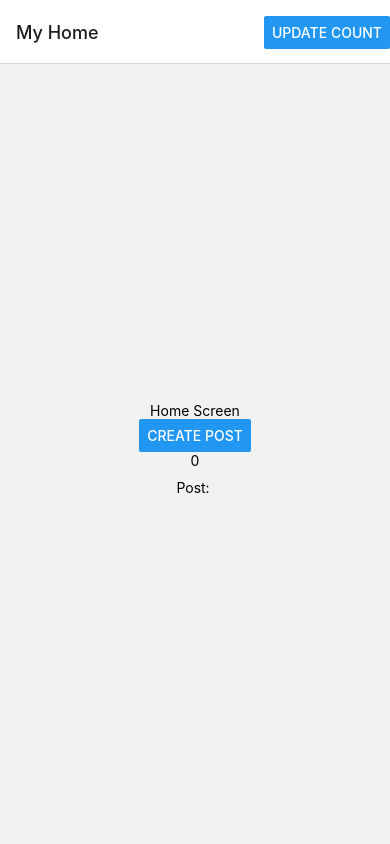
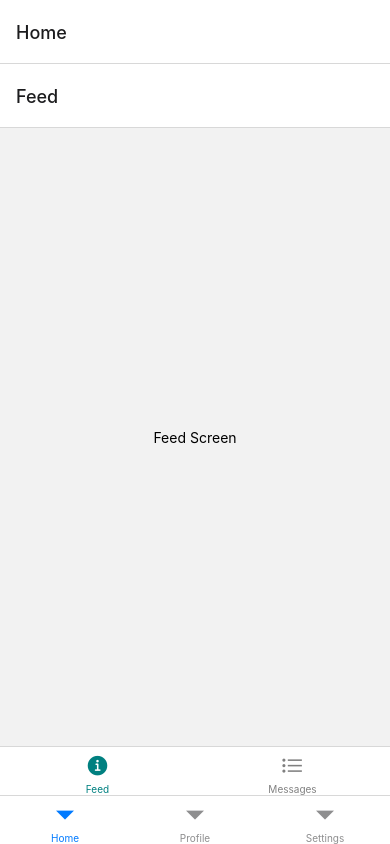
Before and after one commit to k1a11220/expoWeather, a React Native app: screen / in a window 390 px wide. Built offline with nearby package versions, Linux system fonts and the light colour scheme.

Commit message:
Implement Tab navigation

```diff
--- a/App.js
+++ b/App.js
@@ -11,291 +11,92 @@ import {
   Button,
   TextInput,
 } from "react-native";
-import * as Location from "expo-location";
 import { createNativeStackNavigator } from "@react-navigation/native-stack";
 import { NavigationContainer } from "@react-navigation/native";
+import { createBottomTabNavigator } from "@react-navigation/bottom-tabs";
+import Ionicons from "react-native-vector-icons/Ionicons";
 
-const API_KEY = "8f4d0ab3c9180ae0820be2bd2d43b0a4";
+const Tab = createBottomTabNavigator();
+const Stack = createNativeStackNavigator();
 
-const { height: SCREEN_HEIGHT, width: SCREEN_WIDTH } = Dimensions.get("window");
+const Home = () => {
+  return (
+    <Tab.Navigator
+      screenOptions={({ route }) => ({
+        tabBarIcon: ({ focused, color, size }) => {
+          let iconName;
 
-const WEATHER_DATA = [{}];
+          if (route.name === "Feed") {
+            iconName = focused
+              ? "ios-information-circle"
+              : "ios-information-circle-outline";
+          } else if (route.name === "Messages") {
+            iconName = focused ? `ios-list` : "ios-list-outline";
+          }
+          return <Ionicons name={iconName} size={size} color={color} />;
+        },
+        tabBarActiveTintColor: "teal",
+        tabBarInactiveTintColor: "gray",
+      })}
+    >
+      <Tab.Screen name="Feed" component={Feed} />
+      <Tab.Screen name="Messages" component={Messages} />
+    </Tab.Navigator>
+  );
+};
 
-function HomeScreen({ navigation, route }) {
-  const [count, setCount] = useState(0);
-
-  useLayoutEffect(() => {
-    navigation.setOptions({
-      headerRight: () => (
-        <Button onPress={() => setCount((c) => c + 1)} title="update count" />
-      ),
-    });
-  });
-  useEffect(() => {
-    if (route.params?.post) {
-    }
-  }, [route.params?.post]);
+const Feed = () => {
   return (
-    <View style={{ flex: 1, alignItems: "center", justifyContent: "center" }}>
-      <Text>Home Screen</Text>
-      <Button
-        title="Create post"
-        onPress={() => navigation.navigate("CreatePost")}
-      />
-      <Text>{count}</Text>
-      <Text style={{ margin: 10 }}>Post: {route.params?.post}</Text>
+    <View style={styles.center}>
+      <Text>Feed Screen</Text>
     </View>
   );
-}
+};
 
-function CreatePostScreen({ navigation, route }) {
-  const [postText, setPostText] = useState("");
-
+const Messages = () => {
   return (
-    <>
-      <TextInput
-        multiline
-        placeholder="What's on your mind?"
-        style={{ height: 200, padding: 10, backgroundColor: "white" }}
-        value={postText}
-        onChangeText={setPostText}
-      />
-      <Button
-        title="Done"
-        onPress={() => {
-          // Pass and merge params back to home screen
-          navigation.navigate({
-            name: "Home",
-            params: { post: postText },
-            merge: true,
-          });
-        }}
-      />
-    </>
-  );
-}
-
-const Stack = createNativeStackNavigator();
-
-function DetailScreen({ route, navigation }) {
-  const { itemId, otherParam } = route.params;
-  return (
-    <View>
-      <Text>Details Screen</Text>
-      <Text>itemId: {JSON.stringify(itemId)}</Text>
-      <Text>otherParam: {JSON.stringify(otherParam)}</Text>
-      <Button
-        title="Go to Details... again"
-        onPress={() =>
-          navigation.push("Details", {
-            itemId: Math.floor(Math.random() * 100),
-          })
-        }
-      />
-      <Button title="Go back" onPress={() => navigation.goBack()} />
-      <Button
-        title="Go back to first screen in stack"
-        onPress={() => navigation.popToTop()}
-      />
+    <View style={styles.center}>
+      <Text>Messages Screen</Text>
     </View>
   );
-}
+};
+
+const Profile = () => {
+  return (
+    <View style={styles.center}>
+      <Text>Profile Screen</Text>
+    </View>
+  );
+};
+
+const Settings = () => {
+  return (
+    <View style={styles.center}>
+      <Text>Settings Screen</Text>
+    </View>
+  );
+};
 
 export default function App() {
   return (
     <NavigationContainer>
-      <Stack.Navigator>
+      <Tab.Navigator>
         <Stack.Screen
           name="Home"
-          component={HomeScreen}
-          options={{
-            headerTitle: "My Home",
-            headerRight: () => (
-              <Button onPress={() => alert("this is a button!")} title="info" />
-            ),
-          }}
+          component={Home}
+          options={{ headerShow: false }}
         />
-        <Stack.Screen name="Details" component={DetailScreen} />
-        <Stack.Screen name="CreatePost" component={CreatePostScreen} />
-      </Stack.Navigator>
+        <Stack.Screen name="Profile" component={Profile} />
+        <Stack.Screen name="Settings" component={Settings} />
+      </Tab.Navigator>
     </NavigationContainer>
-    // <>
-    //   <StatusBar />
-    //   <ScrollView>
-    //     <View style={styles.container}>
-    //       <View style={styles.city}>
-    //         <Text style={styles.cityName}>군복무 가이드</Text>
-    //       </View>
-    //       <ScrollView
-    //         pagingEnabled
-    //         horizontal={true}
-    //         showsHorizontalScrollIndicator="false"
-    //         contentContainerStyle={styles.topCardContainer}
-    //         decelerationRate={0}
-    //         snapToInterval={314 + 18} //your element width
-    //         snapToAlignment={"center"}
-    //         contentInset={{
-    //           // iOS ONLY
-    //           top: 0,
-    //           left: 24,
-    //           bottom: 0,
-    //           right: 24,
-    //         }}
-    //       >
-    //         <View style={styles.topCard} />
-    //         <View style={styles.topCard} />
-    //         <View style={styles.topCard} />
-    //         <View style={styles.topCard} />
-    //         <View style={styles.topCard} />
-    //       </ScrollView>
-
-    /* <View style={styles.contentCard}>
-            <Text style={styles.cardTitle}>찜한 혜택</Text>
-          </View>
-          <View style={styles.contentCard}>
-            <Text style={styles.cardTitle}>자기계발</Text>
-          </View>
-          <View style={styles.contentCard} />
-        </View>
-      </ScrollView> */
-    // </>
   );
 }
 
 const styles = StyleSheet.create({
-  cardTitle: {
-    marginTop: 32,
-    marginLeft: 26,
-    fontSize: 20,
-    fontWeight: "600",
-    color: "#2A364E",
-  },
-  contentCard: {
-    height: 364,
-    backgroundColor: "#F8F8F8",
-    marginLeft: 24,
-    marginRight: 24,
-    borderRadius: 20,
-    marginBottom: 16,
-  },
-
-  topCard: {
-    width: 314,
-    height: 118,
-    backgroundColor: "#F3F4F1",
-    borderRadius: 20,
-    marginRight: 16,
-  },
-
-  topCardContainer: {
-    // backgroundColor: "black",
-    marginBottom: 28,
-  },
-
-  container: {
+  center: {
     flex: 1,
-    backgroundColor: "white",
-    flexDirection: "column",
-  },
-  city: {
-    marginTop: 90,
-    marginBottom: 44,
-    // marginLeft: 30,
-  },
-  cityName: {
-    marginLeft: 24,
-    fontSize: 26,
-    color: "#2A364E",
-    fontWeight: "900",
-  },
-  weather: {},
-  day: {
-    height: 400,
-    width: SCREEN_WIDTH - 60,
-    backgroundColor: "#2A364E",
-    borderRadius: 40,
     justifyContent: "center",
     alignItems: "center",
-    marginRight: 5,
-    marginLeft: 5,
-  },
-  temp: {
-    color: "black",
-    fontSize: 100,
-  },
-  description: {
-    color: "white",
-    fontSize: 32,
   },
 });
-
-// const [city, setCity] = useState("Loading...");
-//   const [days, setDays] = useState([]);
-//   const [ok, setOk] = useState(true);
-//   const getWeather = async () => {
-//     const { granted } = await Location.requestForegroundPermissionsAsync();
-//     if (!granted) {
-//       setOk(false);
-//     }
-//     const {
-//       coords: { latitude, longitude },
-//     } = await Location.getCurrentPositionAsync({ accuracy: 5 });
-//     const location = await Location.reverseGeocodeAsync(
-//       {
-//         latitude,
-//         longitude,
-//       },
-//       { useGoogleMaps: false }
-//     );
-//     setCity(location[0].city);
-//     const response = await fetch(
-//       `https://api.openweathermap.org/data/2.5/onecall?lat=${latitude}&lon=${longitude}&exclude=alerts&appid=${API_KEY}&units=metric`
-//     );
-//     const json = await response.json();
-//     setDays(json.daily);
-//   };
-//   useEffect(() => {
-//     getWeather();
-//   }, []);
-
-{
-  /* <ScrollView
-pagingEnabled
-horizontal={true}
-showsHorizontalScrollIndicator="false"
-contentContainerStyle={styles.weather}
-decelerationRate={0}
-snapToInterval={SCREEN_WIDTH - 60 + 10} //your element width
-snapToAlignment={"center"}
-contentInset={{
-  // iOS ONLY
-  top: 0,
-  left: 30,
-  bottom: 0,
-  right: 30,
-}}
-contentContainerStyle={{
-  // contentInset alternative for Android
-  paddingHorizontal:
-    Platform.OS === "android" ? SCREEN_WIDTH - 60 : 0, // Horizontal spacing before and after the ScrollView
-}}
->
-{days.length === 0 ? (
-  <View style={styles.day}>
-    <ActivityIndicator color="white" size="large" />
-  </View>
-) : (
-  days.map((day, index) => (
-    <View key={index} style={styles.day}>
-      <Text style={styles.temp}>
-        {parseFloat(day.temp.day).toFixed(1)}
-      </Text>
-      <Text style={styles.description}>{day.weather[0].main}</Text>
-      <Text style={styles.description}>
-        {day.weather[0].description}
-      </Text>
-    </View>
-  ))
-)}
-</ScrollView> */
-}
```
